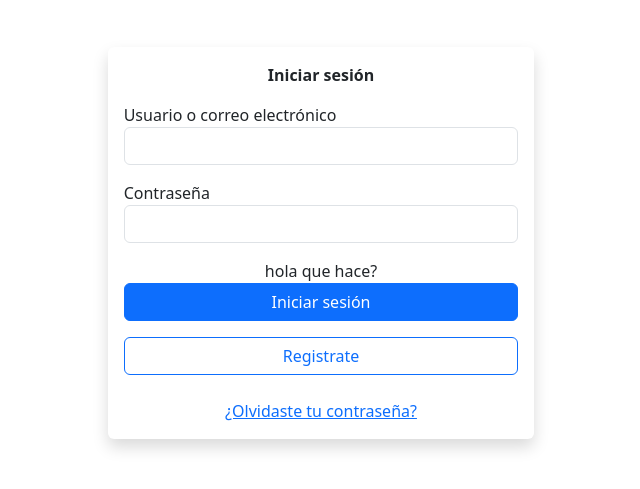
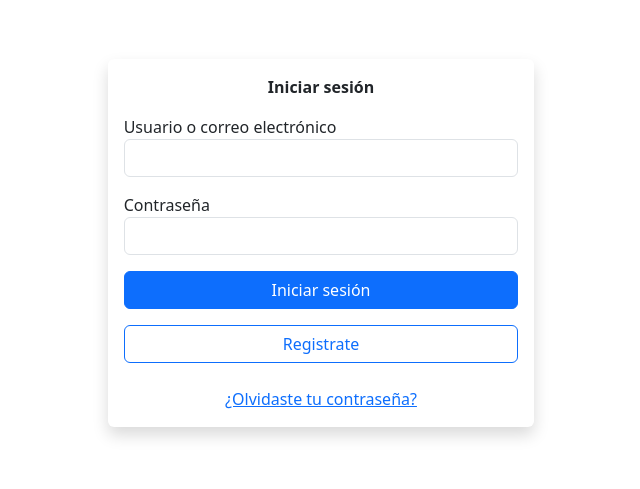
Before and after one commit to CokerAlcocer/Login3CAYAD, a plain HTML site: page index.html in a window 1280 px wide. Shown: the part 157-646 px from the top of the page, without its empty margins (319-959 px from the left). Drawn offline with nearby package versions, Linux system fonts and the light colour scheme.

Commit message:
[UDPATE] index.html pilar

```diff
--- a/index.html
+++ b/index.html
@@ -21,7 +21,6 @@
                         <input type="password" class="form-control">
                     </div>
                     <div class="col-12 text-center">
-                        hola que hace?
                         <button class="btn btn-primary col-12 mb-3">Iniciar sesión</button>
                         <button class="btn btn-outline-primary col-12 mb-4">Registrate</button>
                         <a href="">¿Olvidaste tu contraseña?</a>
```
